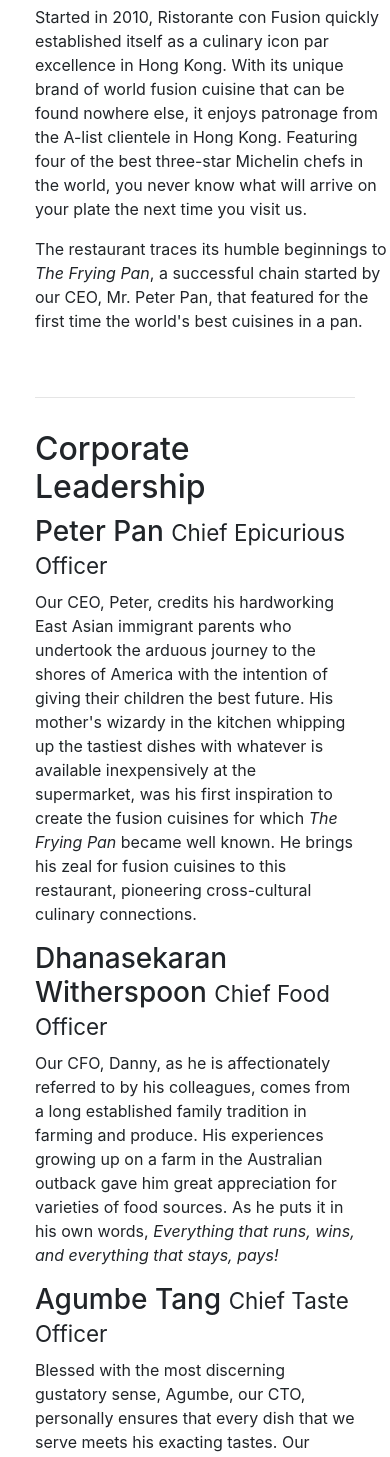
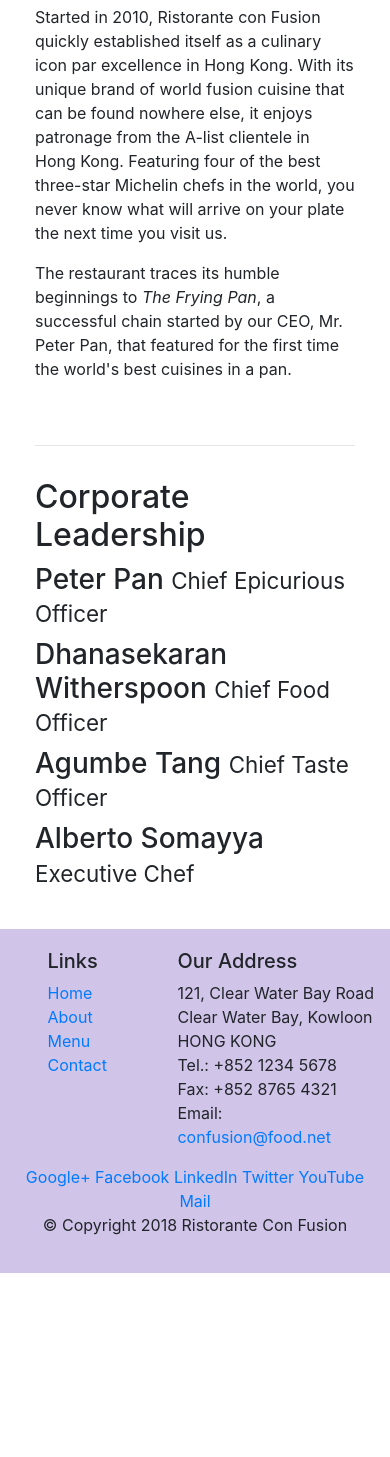
Before and after one commit to plajuan/confusion, a website: page aboutus.html in a window 390 px wide. Shown: the part 521-1978 px from the top of the page. After the commit the page ends 1794 px from the top, so only its background shows below. Drawn offline with nearby package versions, Linux system fonts and the light colour scheme.

Commit message:
1st Assignment Task 3

```diff
--- a/aboutus.html
+++ b/aboutus.html
@@ -45,7 +45,7 @@
             </div>
 
         <div class="row">
-            <div class="col-sm-5 offset-1 align-self-center">
+            <div class="col-sm-5 offset-1 align-self-center col-10">
                 <h2>Our History</h2>
                 <p>Started in 2010, Ristorante con Fusion quickly established itself as a culinary icon par excellence in Hong Kong. With its unique brand of world fusion cuisine that can be found nowhere else, it enjoys patronage from the A-list clientele in Hong Kong.  Featuring four of the best three-star Michelin chefs in the world, you never know what will arrive on your plate the next time you visit us.</p>
                 <p>The restaurant traces its humble beginnings to <em>The Frying Pan</em>, a successful chain started by our CEO, Mr. Peter Pan, that featured for the first time the world's best cuisines in a pan.</p>
@@ -78,13 +78,13 @@
             <div class="col-10 offset-1 align-self-center">
                 <h2>Corporate Leadership</h2>
                 <h3>Peter Pan <small>Chief Epicurious Officer</small></h3>
-                <p>Our CEO, Peter, credits his hardworking East Asian immigrant parents who undertook the arduous journey to the shores of America with the intention of giving their children the best future. His mother's wizardy in the kitchen whipping up the tastiest dishes with whatever is available inexpensively at the supermarket, was his first inspiration to create the fusion cuisines for which <em>The Frying Pan</em> became well known. He brings his zeal for fusion cuisines to this restaurant, pioneering cross-cultural culinary connections.</p>
+                <p class="d-none d-sm-block">Our CEO, Peter, credits his hardworking East Asian immigrant parents who undertook the arduous journey to the shores of America with the intention of giving their children the best future. His mother's wizardy in the kitchen whipping up the tastiest dishes with whatever is available inexpensively at the supermarket, was his first inspiration to create the fusion cuisines for which <em>The Frying Pan</em> became well known. He brings his zeal for fusion cuisines to this restaurant, pioneering cross-cultural culinary connections.</p>
                 <h3>Dhanasekaran Witherspoon <small>Chief Food Officer</small></h3>
-                <p>Our CFO, Danny, as he is affectionately referred to by his colleagues, comes from a long established family tradition in farming and produce. His experiences growing up on a farm in the Australian outback gave him great appreciation for varieties of food sources. As he puts it in his own words, <em>Everything that runs, wins, and everything that stays, pays!</em></p>
+                <p class="d-none d-sm-block">Our CFO, Danny, as he is affectionately referred to by his colleagues, comes from a long established family tradition in farming and produce. His experiences growing up on a farm in the Australian outback gave him great appreciation for varieties of food sources. As he puts it in his own words, <em>Everything that runs, wins, and everything that stays, pays!</em></p>
                 <h3>Agumbe Tang <small>Chief Taste Officer</small></h3>
-                <p>Blessed with the most discerning gustatory sense, Agumbe, our CTO, personally ensures that every dish that we serve meets his exacting tastes. Our chefs dread the tongue lashing that ensues if their dish does not meet his exacting standards. He lives by his motto, <em>You click only if you survive my lick.</em></p>
+                <p class="d-none d-sm-block">Blessed with the most discerning gustatory sense, Agumbe, our CTO, personally ensures that every dish that we serve meets his exacting tastes. Our chefs dread the tongue lashing that ensues if their dish does not meet his exacting standards. He lives by his motto, <em>You click only if you survive my lick.</em></p>
                 <h3>Alberto Somayya <small>Executive Chef</small></h3>
-                <p>Award winning three-star Michelin chef with wide International experience having worked closely with whos-who in the culinary world, he specializes in creating mouthwatering Indo-Italian fusion experiences. He says, <em>Put together the cuisines from the two craziest cultures, and you get a winning hit! Amma Mia!</em></p>
+                <p class="d-none d-sm-block">Award winning three-star Michelin chef with wide International experience having worked closely with whos-who in the culinary world, he specializes in creating mouthwatering Indo-Italian fusion experiences. He says, <em>Put together the cuisines from the two craziest cultures, and you get a winning hit! Amma Mia!</em></p>
             </div>
        </div>
        <div class="row">
```
